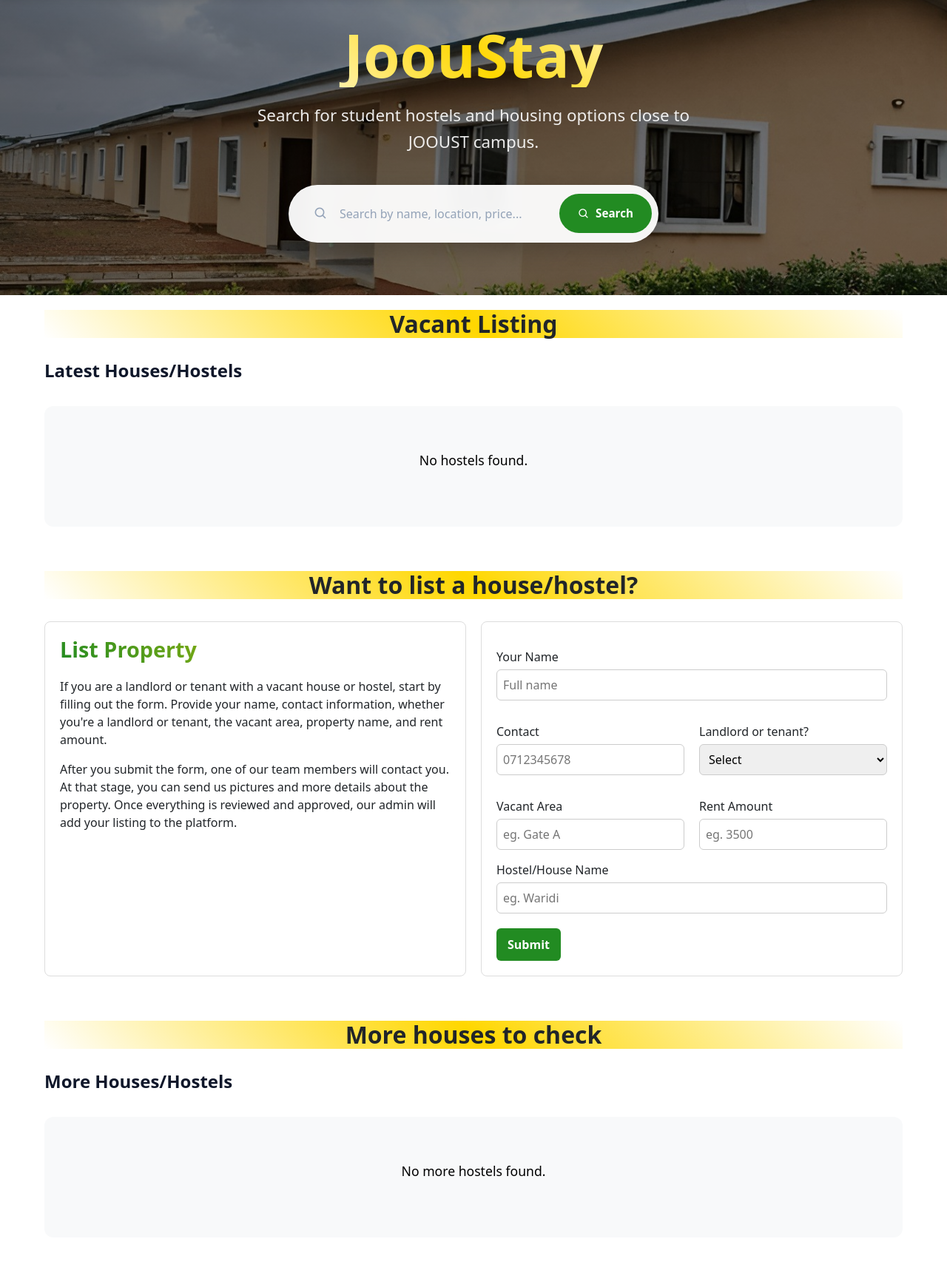
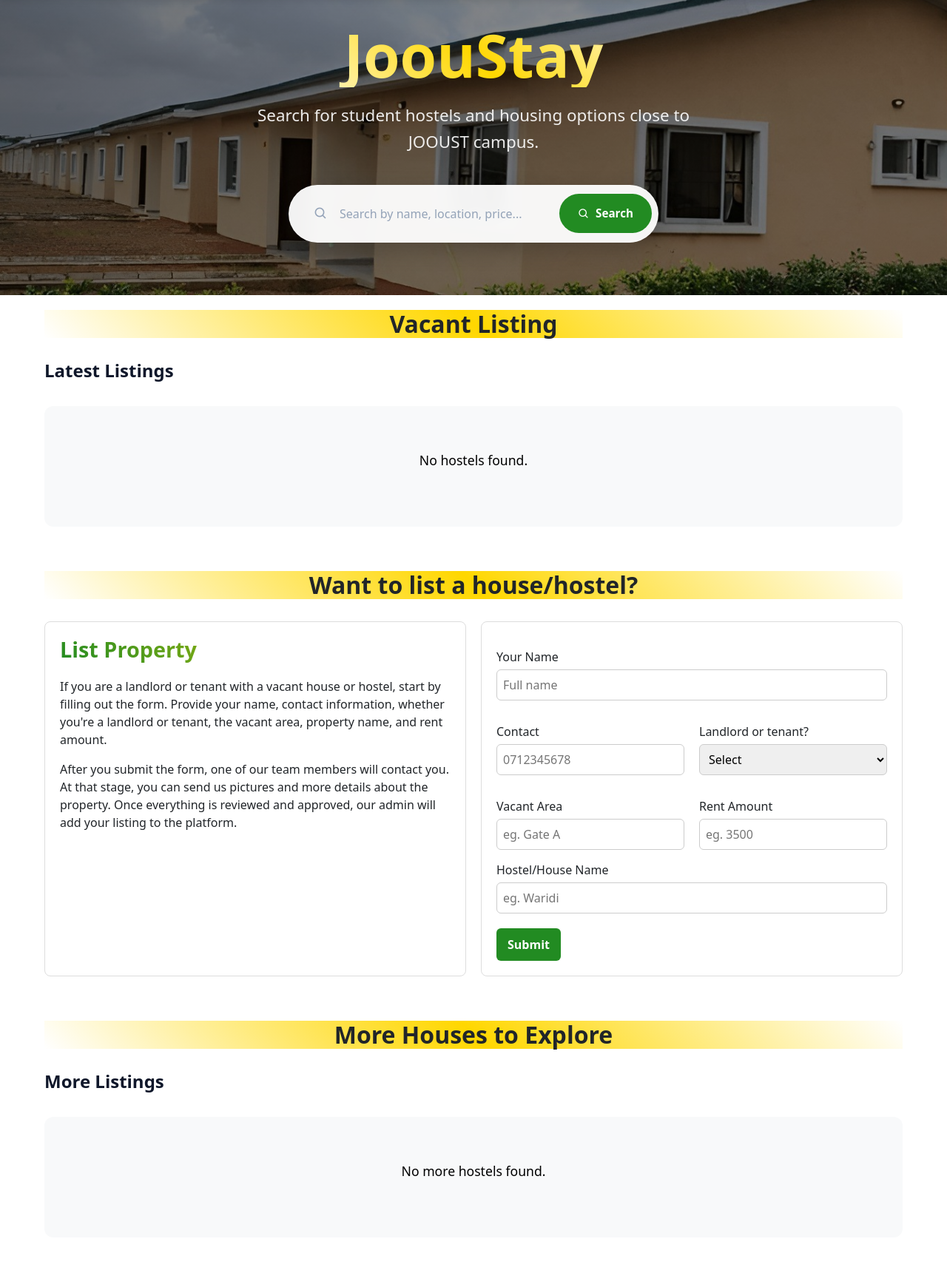
Before and after one commit to KenyanAudo03/house_hunting, a Django app: page / in a window 1280 px wide. Shown: the part 71-1788 px from the top of the page at 74% size. Run offline with Django 4.2, Linux system fonts and the light colour scheme; data that the repository does not hold is empty; some libraries are stand-ins or nearby versions.

Commit message:
Refine house listing header text

```diff
--- a/templates/core/home.html
+++ b/templates/core/home.html
@@ -44,8 +44,10 @@ Student Housing - JoouStay{% endblock %} {% block content %}
   <section class="latest-houses">
     <div class="section-title">
       <h2 class="section-title-tag">
-        Latest Houses/Hostels {% if has_more_latest %}
-        <a href="{% url 'all_hostels' %}?type=latest" class="see-all-link">See all</a>
+        Latest Listings {% if has_more_latest %}
+        <a href="{% url 'all_hostels' %}?type=latest" class="see-all-link"
+          >See all</a
+        >
         {% endif %}
       </h2>
 
@@ -74,11 +76,13 @@ Student Housing - JoouStay{% endblock %} {% block content %}
   </section>
 
   <section class="more-houses">
-    <h3 class="house-listing-title">More houses to check</h3>
+    <h3 class="house-listing-title">More Houses to Explore</h3>
     <div class="section-title" style="margin-top: 30px">
       <h2 class="section-title-tag">
-        More Houses/Hostels {% if has_more_more %}
-        <a href="{% url 'all_hostels' %}?type=latest" class="see-all-link">See all</a>
+        More Listings {% if has_more_more %}
+        <a href="{% url 'all_hostels' %}?type=latest" class="see-all-link"
+          >See all</a
+        >
         {% endif %}
       </h2>
 
```
